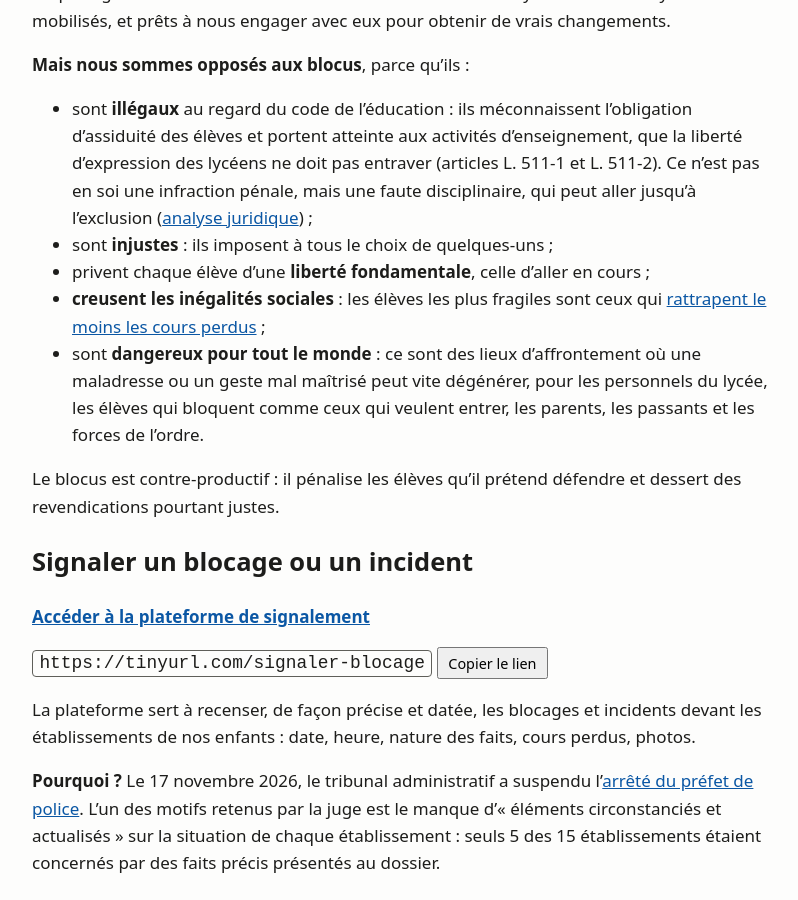
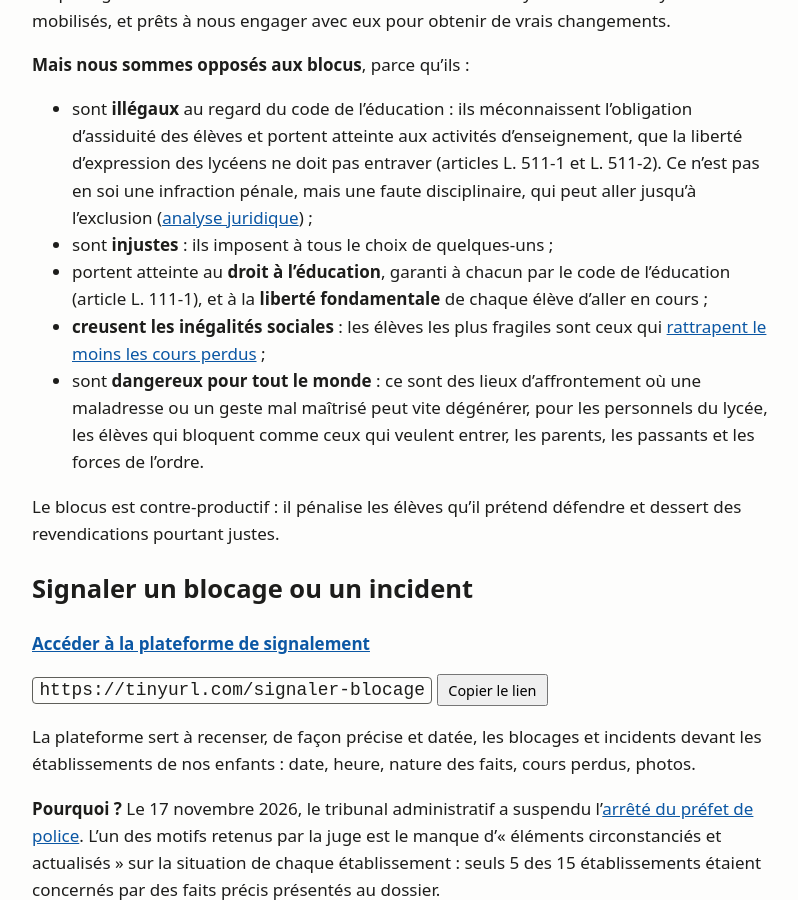
Before and after one commit to 4nf8hvwvry-collab/freefenelon, a Jekyll site: the page built from site/index.md, in a window 1280 px wide and 900 px high, scrolled down 444 px. Shown: the whole window, without its empty margins (240-1038 px from the left). Built offline with Jekyll 4.4.1, drawn with Linux system fonts in a browser that asks for light colours; our own code applies the rules of GitHub Pages for plain Markdown files.

Commit message:
Droit à l'éducation et liberté d'aller en cours
Co-Authored-By: Claude Opus 5.5 <noreply@anthropic.com>

```diff
--- a/site/index.md
+++ b/site/index.md
@@ -23,7 +23,7 @@ Nous sommes un collectif composé **exclusivement de parents d'élèves du lycé
 
 - sont **illégaux** au regard du code de l'éducation : ils méconnaissent l'obligation d'assiduité des élèves et portent atteinte aux activités d'enseignement, que la liberté d'expression des lycéens ne doit pas entraver (articles L. 511-1 et L. 511-2). Ce n'est pas en soi une infraction pénale, mais une faute disciplinaire, qui peut aller jusqu'à l'exclusion ([analyse juridique](https://www.echoavocats.com/post/blocus-lyc%C3%A9ens-quelles-sanctions-disciplinaires-et-quels-recours)) ;
 - sont **injustes** : ils imposent à tous le choix de quelques-uns ;
-- privent chaque élève d'une **liberté fondamentale**, celle d'aller en cours ;
+- portent atteinte au **droit à l'éducation**, garanti à chacun par le code de l'éducation (article L. 111-1), et à la **liberté fondamentale** de chaque élève d'aller en cours ;
 - **creusent les inégalités sociales** : les élèves les plus fragiles sont ceux qui [rattrapent le moins les cours perdus](heures-de-cours-perdues.html) ;
 - sont **dangereux pour tout le monde** : ce sont des lieux d'affrontement où une maladresse ou un geste mal maîtrisé peut vite dégénérer, pour les personnels du lycée, les élèves qui bloquent comme ceux qui veulent entrer, les parents, les passants et les forces de l'ordre.
 
```
